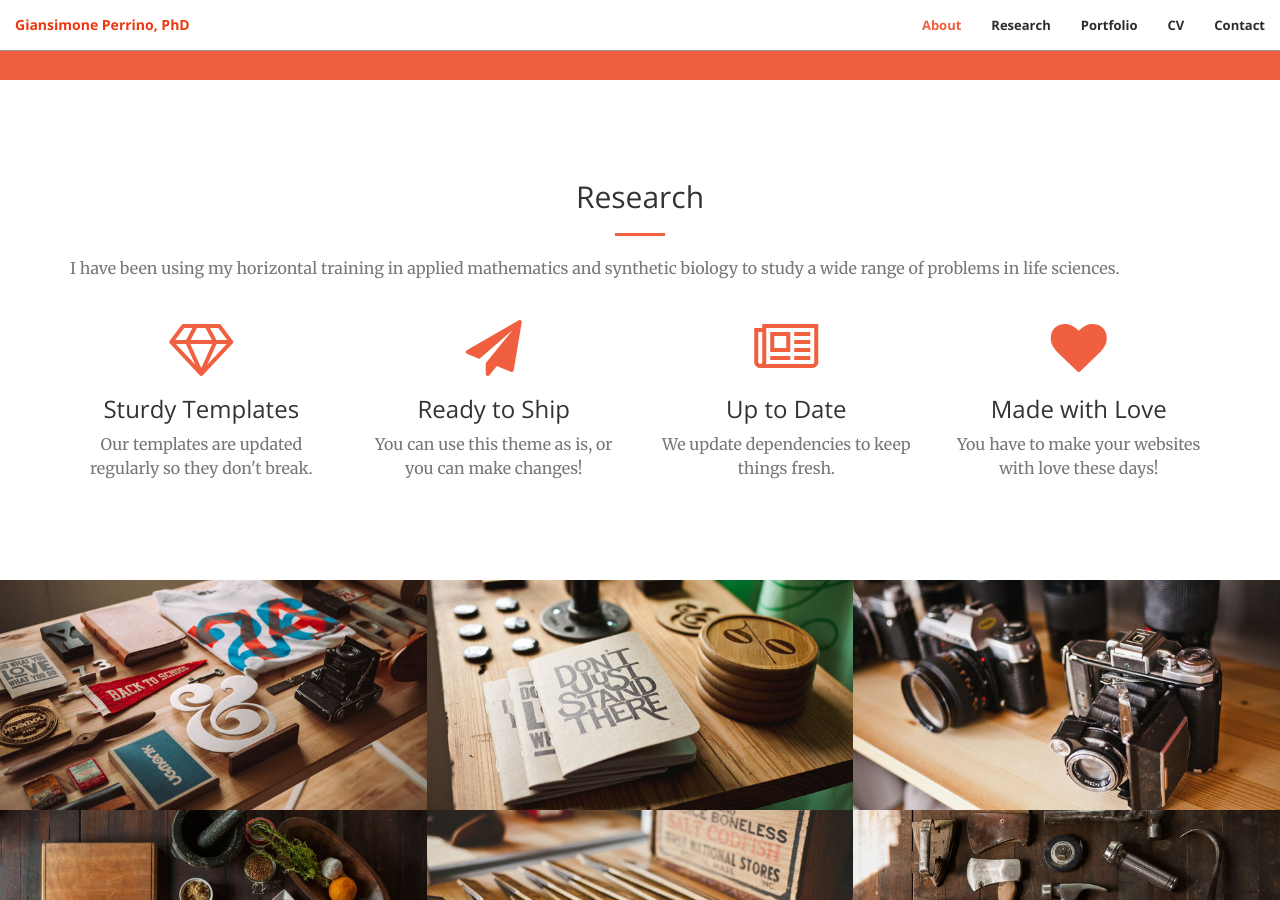
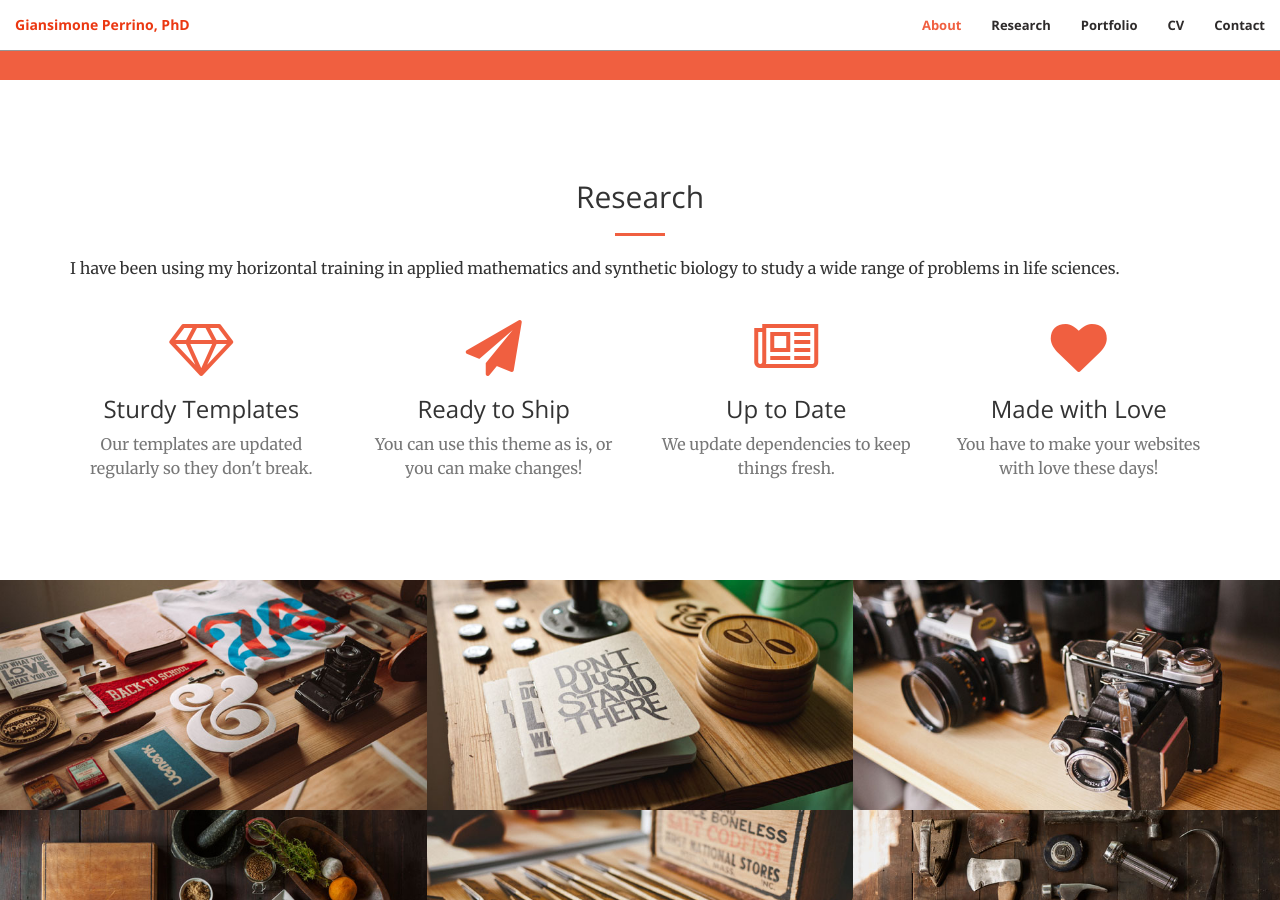
Before and after one commit to giansimone/giansimone.github.io, a Jekyll site: the page built from index.html, in a window 1280 px wide and 900 px high, scrolled down 1692 px. Built offline with Jekyll 4.4.1, drawn with Linux system fonts in a browser that asks for light colours; some web fonts are replaced.

Commit message:
Remove text-muted in research section.

```diff
--- a/_includes/research.html
+++ b/_includes/research.html
@@ -4,7 +4,7 @@
             <div class="col-lg-12 text-center">
                 <h2 class="section-heading">Research</h2>
                 <hr class="primary">
-                <p class="text-muted text-justify">I have been using my horizontal training in applied mathematics and synthetic biology to study a wide range of problems in life sciences.</p>
+                <p class="text-justify">I have been using my horizontal training in applied mathematics and synthetic biology to study a wide range of problems in life sciences.</p>
             </div>
         </div>
     </div>
```
